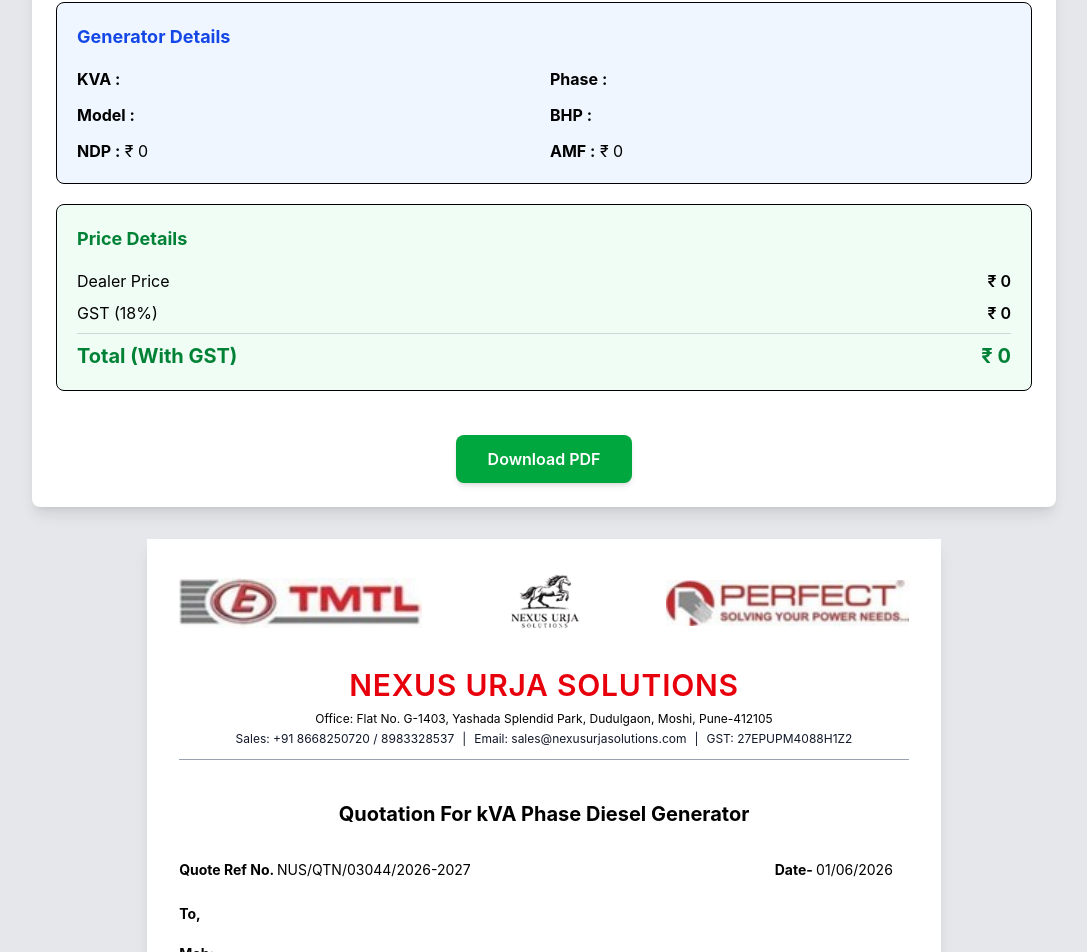
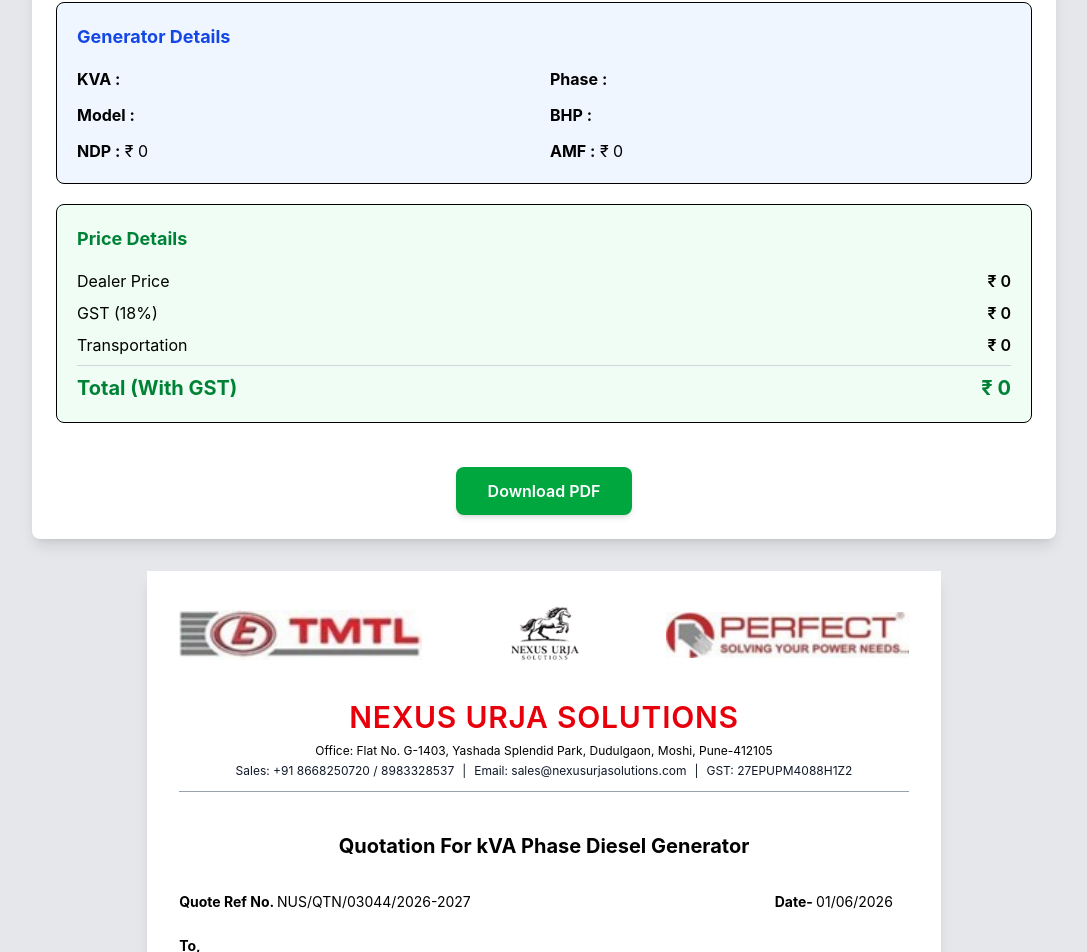
Before and after one commit to PritiHM/quotation-pdf-genrator, a React (Vite) app: page / in a window 1280 px wide. Shown: the part 712-1664 px from the top of the page, without its empty margins (96-1183 px from the left). Built offline with nearby package versions, Linux system fonts and the light colour scheme.

Commit message:
Initial commit

```diff
--- a/src/components/QuotationForm.jsx
+++ b/src/components/QuotationForm.jsx
@@ -13,20 +13,25 @@
     return localStorage.getItem("quoteNo") || "QT-1001";
   });
 
-  const generator =
-    generators[formData.generator] || {};
+  const generator = generators[formData.generator] || {};
 
   const dealerPrice =
     formData.margin === "30"
       ? generator.dealer30 || 0
       : generator.dealer25 || 0;
 
-  const total =
+  const baseTotal =
     formData.margin === "30"
       ? generator.final30 || 0
       : generator.final25 || 0;
 
-  const gst = total - dealerPrice;
+  const gst = baseTotal - dealerPrice;
+
+  // Compute numeric transportation charge securely
+  const transportCost = parseFloat(formData.transportation) || 0;
+
+  // Add transportation pricing into final total calculation matrix
+  const total = baseTotal + transportCost;
 
   const handleChange = (e) => {
     const { name, value } = e.target;
@@ -58,7 +63,10 @@
   });
 
   return (
-    <div className="max-w-5xl mx-auto bg-white shadow-lg rounded-lg p-4 sm:p-6 mb-8 mx-4 sm:mx-auto overflow-hidden">
+    /* FIX: Added 'print:hidden' class to the outer container.
+      This guarantees mobile browsers explicitly strip this element from the print layout structure.
+    */
+    <div className="max-w-5xl mx-auto bg-white shadow-lg rounded-lg p-4 sm:p-6 mb-8 mx-4 sm:mx-auto overflow-hidden print:hidden">
 
       <h2 className="text-xl sm:text-2xl font-bold text-center text-blue-700 mb-6 px-2 break-words">
         Generator Quotation Form
@@ -66,7 +74,6 @@
 
       <div className="grid grid-cols-1 sm:grid-cols-2 gap-4 sm:gap-5">
 
-        {/* CHANGED: Added Company Name field to collect business branding for the output profile banner */}
         <div>
           <label className="block font-medium mb-1 text-sm sm:text-base">
             Company Name
@@ -197,12 +204,13 @@
             className="w-full border rounded-lg p-2 text-sm sm:text-base focus:outline-none focus:ring-2 focus:ring-blue-500"
           />
         </div>
+
         <div>
           <label className="block font-medium mb-1 text-sm sm:text-base">
             Transportation
           </label>
           <input
-    type="text"
+            type="number"
             name="transportation"
             value={formData.transportation || ""}
             onChange={handleChange}
@@ -275,6 +283,14 @@
               </span>
             </div>
 
+            {/* Itemized Transportation calculation layout */}
+            <div className="flex flex-col sm:flex-row sm:justify-between sm:items-center gap-1 mb-2 text-sm sm:text-base">
+              <span>Transportation</span>
+              <span className="font-semibold break-words">
+                ₹ {transportCost.toLocaleString()}
+              </span>
+            </div>
+
             <hr className="my-2 border-gray-300" />
 
             <div className="flex flex-col sm:flex-row sm:justify-between sm:items-center gap-1 text-lg sm:text-xl font-bold text-green-700">
```
Also changed, not shown: src/App.css (+14 -0 lines). Lines whose indentation alone changed are shown as unchanged.
